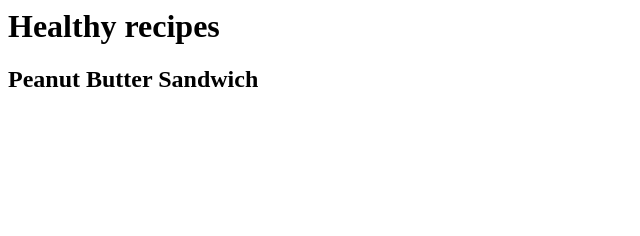
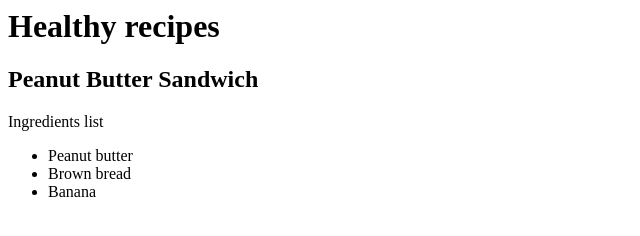
Before and after one commit to somgupta8/Project-recipe, a plain HTML site: page index.html in a window 1280 px wide. Shown: the whole page, without its empty margins (0-640 px from the left). Drawn offline with Linux system fonts and the light colour scheme.

Commit message:
add ingredients

```diff
--- a/index.html
+++ b/index.html
@@ -10,6 +10,12 @@
 <body>
   <h1>Healthy recipes</h1>
   <h2>Peanut Butter Sandwich</h2>
+  <p>Ingredients list</p>
+  <ul>
+    <li>Peanut butter</li>
+    <li>Brown bread</li>
+    <li>Banana</li>
+  </ul>
 </body>
 
 </html>
```
